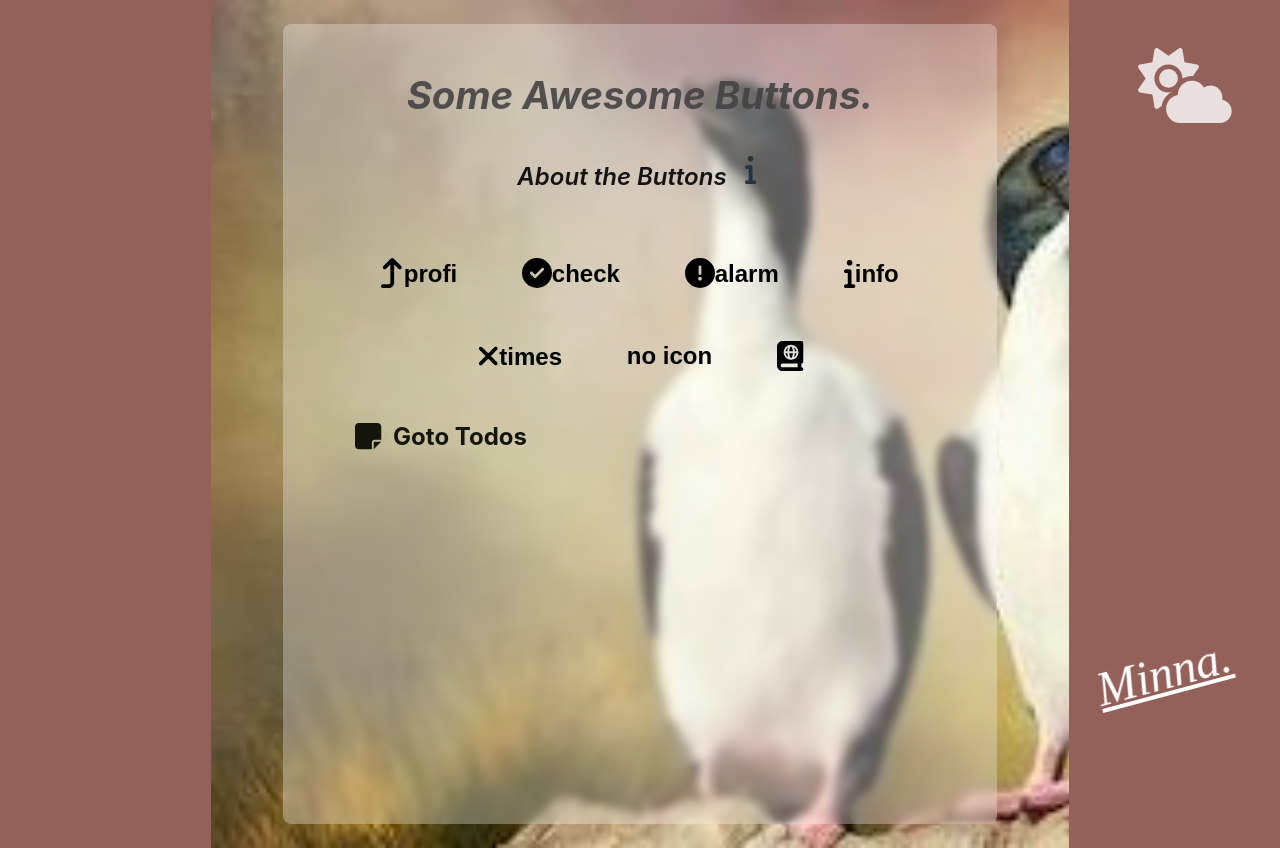
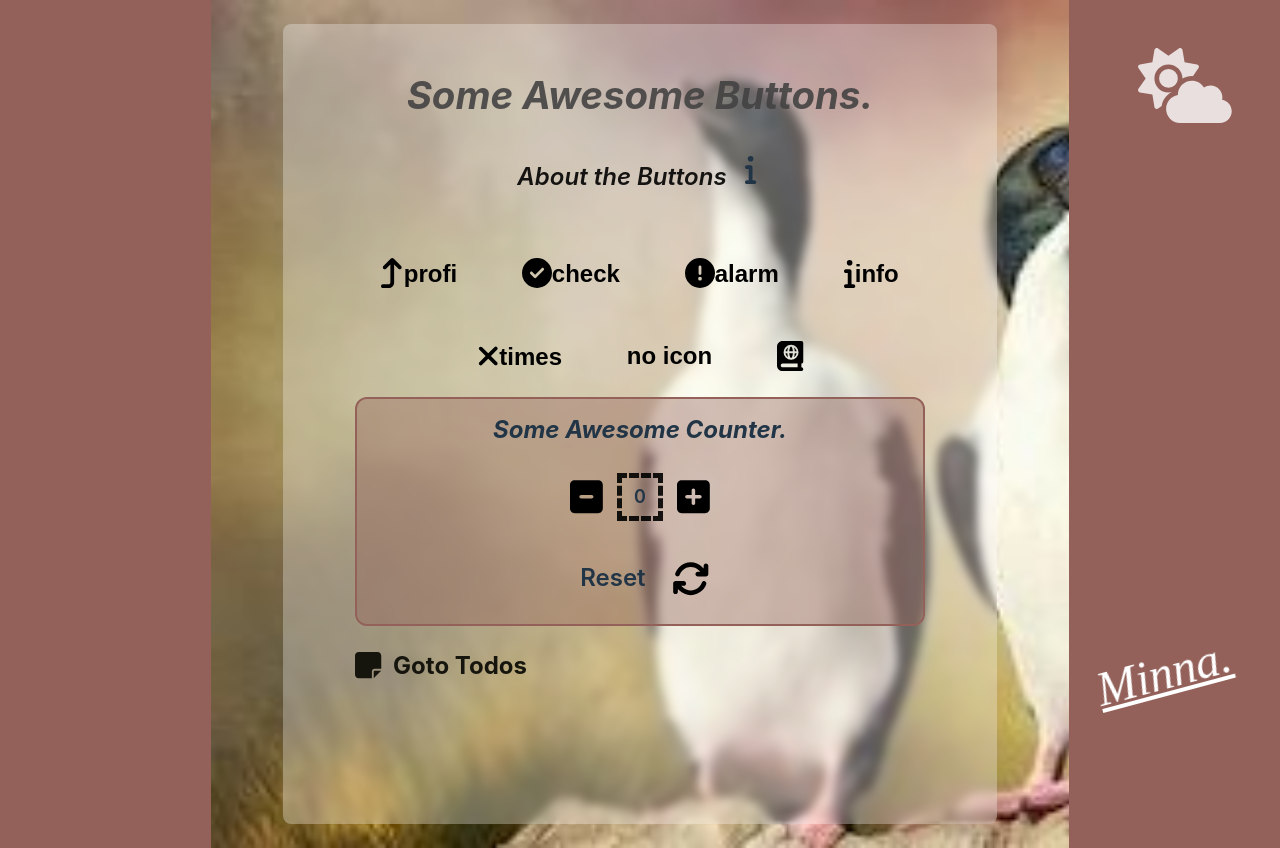
Before and after one commit to minnas/post-app-react, a React (Vite) app: page / in a window 1280 px wide. Built offline with nearby package versions, Linux system fonts and the light colour scheme.

Commit message:
added counter + update store to support todos + counter reducers

```diff
--- a/src/components/views/Home.tsx
+++ b/src/components/views/Home.tsx
@@ -1,16 +1,37 @@
-import { faBookAtlas, faCheckCircle, faExclamationCircle, faInfo, faLevelUp, faTimes, faNoteSticky, faCloudSun } from "@fortawesome/free-solid-svg-icons";
+import { faBookAtlas, faCheckCircle, faExclamationCircle, faInfo, faLevelUp, faTimes,
+        faNoteSticky, faCloudSun, faPlusSquare, faMinusSquare, faRefresh } from "@fortawesome/free-solid-svg-icons";
 import { FontAwesomeIcon } from "@fortawesome/react-fontawesome";
 import React, { MouseEventHandler } from "react";
 import { NavLink } from "react-router-dom";
 import Button from "../tools/Button";
 import Tooltip from "../tools/Tooltip";
-import { ButtonDefaults, ButtonType, TooltipType } from "../tools/settings";
+import { ButtonDefaults, ButtonOptions, ButtonType, TooltipType } from "../tools/settings";
 import { ViewProps } from "../types/view";
+import  { increment, decrement, reset } from "../../store/store";
+import { useDispatch, useSelector } from "react-redux";
+
 import './home.scss';
 
 const Home: React.FC<ViewProps> = ({
   }) => {
+    //@ts-ignore
+    const count = useSelector((state) => state.count);
+    const dispatch = useDispatch();
+    /**counter */
+    const clickPlus: MouseEventHandler = (event) => {
+      dispatch(increment());
+    };
+    const clickMinus: MouseEventHandler = (event) => {
+      dispatch(decrement());
+    };
+    const clickReset: MouseEventHandler = (event) => {
+      dispatch(reset());
+    };
+    const cBtnOptions = {
+      padding: "0"
+    } as ButtonOptions;
 
+    /**awesome buttons */
     const clickMe: MouseEventHandler = (event) => {
       event.preventDefault();
       const btn = event.currentTarget as HTMLButtonElement;
@@ -50,6 +71,20 @@ const Home: React.FC<ViewProps> = ({
               <Button label="no icon" onClick={clickMe}/>
               <Button label="only icon" onClick={clickMe} icon={faBookAtlas} type={ButtonType.ICON_ONLY}/>
             </div>
+            <div className="awesome-counter">
+              <div className="awesome-counter-inner">
+                <h2>Some Awesome Counter.</h2>
+                <div className="counter-block">
+                  <Button onClick={clickMinus} icon={faMinusSquare} type={ButtonType.ICON_ONLY} options={cBtnOptions}/>
+                  <span className="current-value">{count}</span>
+                  <Button onClick={clickPlus} icon={faPlusSquare} type={ButtonType.ICON_ONLY} options={cBtnOptions}/>
+                </div>
+                <div className="counter-block">
+                  <span className="counter-reset-label">Reset</span>
+                  <Button onClick={clickReset} icon={faRefresh} type={ButtonType.ICON_ONLY} options={cBtnOptions}/>
+                </div>
+              </div>
+            </div>
             <div className="footer">
               <NavLink className="footer-link todo-link" to="/todos">
                 <FontAwesomeIcon icon={faNoteSticky} size="lg"/>
--- a/src/components/views/MyTodos.tsx
+++ b/src/components/views/MyTodos.tsx
@@ -16,7 +16,7 @@ import Tooltip from "../tools/Tooltip";
 const MyTodos: React.FC<ViewProps> = ({
   }) => {
     //@ts-ignore
-    const todos = useSelector((state) => state.todos);
+    const todos = useSelector((state) => state.todos as MyTodo[]);
     const dispatch = useDispatch();
     const [count, setCount] = useState(0);
 
--- a/src/components/views/home.scss
+++ b/src/components/views/home.scss
@@ -91,3 +91,46 @@ span.some-test {
   }
   padding: 1rem 0 4rem;
 }
+.awesome-counter {
+  .awesome-counter-inner {
+    display: flex;
+    justify-content: center;
+    flex-direction: column;
+    align-items: center;
+    grid-row-gap: 3rem;
+    padding-top: 2rem;
+    padding-bottom: 2rem;
+    filter: drop-shadow(0, 0, 5rem, #93615a);
+    border: 2px solid #93615a;
+    border-radius: 1rem;
+    box-shadow: inset 20rem 20rem rgba(147, 97, 90, .4);
+    & h2 {
+      margin: 0;
+      padding: 0;
+      font-style: italic;
+      font-size: 2rem;
+    }
+    & .counter-block {
+      display: flex;
+      justify-content: center;
+      flex-direction: row;
+      align-items: center;
+      grid-column-gap: 1rem;
+    }
+    & span {
+      display: inline-block;
+      padding: 1rem;
+      font-weight: 600;
+      font-size: 1.5rem;
+      &.current-value {
+        border: 5px dashed rgba(0,0,0,.9);
+      }
+      &.counter-reset-label {
+        font-size: 2rem;
+      }
+    }
+    & button {
+      font-size: 2.5rem;
+    }
+  }
+}
--- a/src/store/store.tsx
+++ b/src/store/store.tsx
@@ -1,31 +1,44 @@
 import { createSlice, configureStore } from '@reduxjs/toolkit'
 import { MyTodo } from '../components/types/types';
+import {combineReducers} from 'redux';
 
 const myTodoSlice = createSlice({
   name: 'myTodos',
-  initialState: {
-    todos: [] as MyTodo[]
-  },
+  initialState: [] as MyTodo[],
   reducers: {
     add: (state, action) => {
-      state.todos.push(action.payload as MyTodo);
+      state.push(action.payload as MyTodo);
     },
     remove:(state, action) => {
-      state.todos = state.todos.filter(t => t.id != action.payload.id as number);
+      state = state.filter(t => t.id != action.payload.id as number);
     },
     update: (state, action) => {
-      const index = state.todos.findIndex(t => t.id == (action.payload as MyTodo).id);
+      const index = state.findIndex(t => t.id == (action.payload as MyTodo).id);
       if(index > -1) {
-        state.todos.splice(index, 1, action.payload as MyTodo);
+        state.splice(index, 1, action.payload as MyTodo);
       }
     }
   }
-})
+});
+
+const counterSlice = createSlice({
+  name: "counter",
+  initialState: 0 as number,
+  reducers: {
+    increment: (state) => state + 1,
+    decrement: (state) => state - 1,
+    reset: (state) => state = 0
+  }
+});
 
 export const { add, update, remove } = myTodoSlice.actions;
+export const { increment, decrement, reset } = counterSlice.actions;
 
 const store = configureStore({
-  reducer: myTodoSlice.reducer
+  reducer: {
+    todos: myTodoSlice.reducer,
+    count: counterSlice.reducer
+  }
 });
 
 export default store;
```
